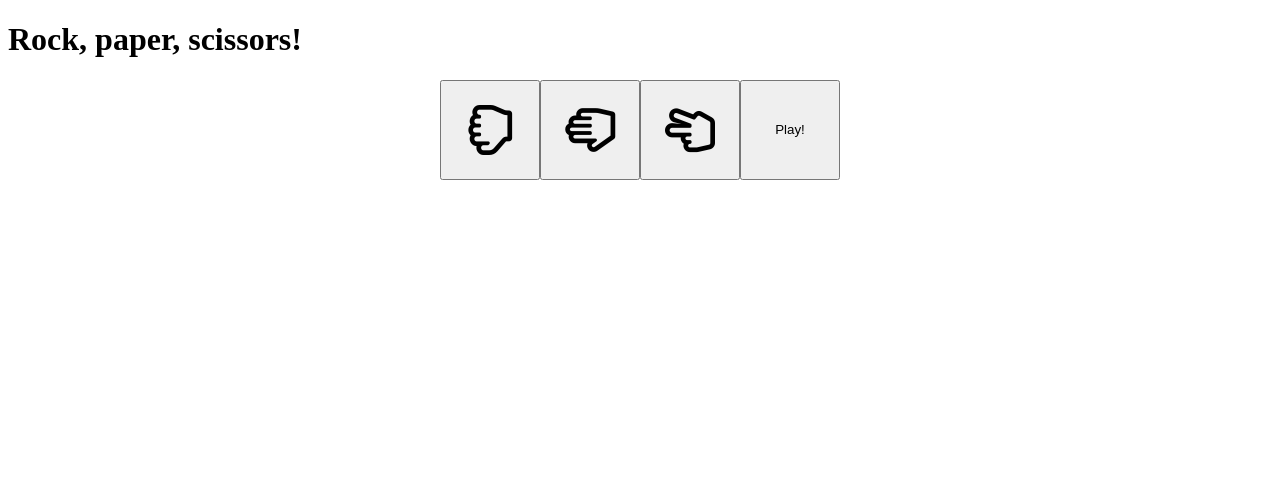
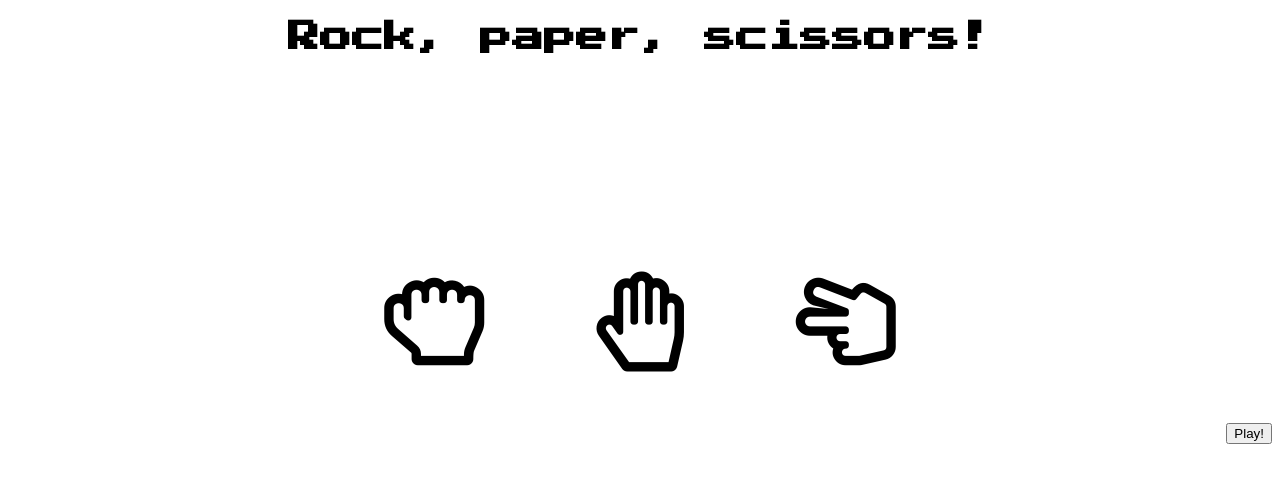
Before and after one commit to Steeeeeph/rock-paper-scissors, a plain HTML site: page index.html in a window 1280 px wide. Drawn offline with Linux system fonts and the light colour scheme.

Commit message:
Styling on the choice buttons

```diff
--- a/index.html
+++ b/index.html
@@ -3,36 +3,32 @@
 <head>
     <meta charset="UTF-8">
     <meta name="viewport" content="width=device-width, initial-scale=1.0">
+    <!-- fonts -->
+    <link rel="preconnect" href="https://fonts.gstatic.com">
+    <link href="https://fonts.googleapis.com/css2?family=Press+Start+2P&display=swap" rel="stylesheet">
     <title>Rock, paper, scissors!</title>
     <link rel="stylesheet" href="style.css">
+        <!-- Icons -->
+
     <link rel="stylesheet" href="https://use.fontawesome.com/releases/v5.1.1/css/all.css" integrity="sha384-O8whS3fhG2OnA5Kas0Y9l3cfpmYjapjI0E4theH4iuMD+pLhbf6JI0jIMfYcK3yZ" crossorigin="anonymous">
 
 </head>
 <body>
-    <h1>Rock, paper, scissors!</h1>
-    <form class="container">
+
+    <div class="header">
+        <h1>Rock, paper, scissors!</h1>
+    </div>
+    <div class="btns">
         <button type="button" class="btn" id="rock" value="true" onclick="rockButton()"><i class="far fa-hand-rock"></i></button>
         <button type="button" class="btn" id="paper" value="true" onclick="paperButton()"><i class="far fa-hand-paper"></i></button>
         <button type="button" class="btn" id="scissors" value="true" onclick="scissorsButton()"><i class="far fa-hand-scissors"></i></button>
-        <input type="submit" id="run" value="Play!">
-    </form>
+    </div>
+    <input type="submit" id="run" value="Play!">
+
     <p id="outcome"></p>
+    <div class="outcome">
 
-<!-- <script>
-    function rockButton() {
-        console.log('rock');
-        return 'rock';
-    }
-    function paperButton() {
-        console.log('paper');
-        return 'paper';
-    }
-    function scissorsButton() {
-        console.log('scissors');
-        return 'scissors';
-    }
-
-</script> -->
+    </div>
 <script src="script.js"></script>
     </body>
 </html>
--- a/script.js
+++ b/script.js
@@ -4,7 +4,7 @@
 let myWeapon;
 function rockButton() {
     console.log('rock');
-    let myWeapon = 'rock';
+    myWeapon = 'rock';
 }
 function paperButton() {
     console.log('paper');
@@ -15,7 +15,7 @@ function scissorsButton() {
     myWeapon = 'scissors';
 }
 
-document.getElementById("run").addEventListener('click', function (event) {
+document.getElementById("run").addEventListener('click', function takeAchance (event) {
     event.preventDefault();
 // random weapon
     const weapon = ['rock', 'paper', 'scissors'];
@@ -25,36 +25,51 @@ document.getElementById("run").addEventListener('click', function (event) {
     if (randomWeapon === myWeapon) {
         console.log('Draw');
         document.getElementById("outcome").innerHTML = 'Draw';
+        document.body.style.backgroundColor = "yellow";
     }
     else if (randomWeapon === 'rock' && myWeapon === 'paper') {
         console.log('Win');
         document.getElementById("outcome").innerHTML = 'Win';
+        document.body.style.backgroundColor = "green";
     }
     else if (randomWeapon === 'paper' && myWeapon === 'rock') {
         console.log('Lose');
         document.getElementById("outcome").innerHTML = 'Lose';
-
+        document.body.style.backgroundColor = "red";
     }
     else if (randomWeapon === 'scissors' && myWeapon === 'paper') {
         console.log('Lose');
         document.getElementById("outcome").innerHTML = 'Lose';
-
+        document.body.style.backgroundColor = "red";
     }
     else if (randomWeapon === 'paper' && myWeapon === 'scissors') {
         console.log('Win');
         document.getElementById("outcome").innerHTML = 'Win';
-
+        document.body.style.backgroundColor = "green";
     }
     else if (randomWeapon === 'rock' && myWeapon === 'scissors') {
         console.log('Lose');
         document.getElementById("outcome").innerHTML = 'Lose';
-
+        document.body.style.backgroundColor = "red";
     }
     else if (randomWeapon === 'scissors' && myWeapon === 'rock') {
         console.log('Win');
         document.getElementById("outcome").innerHTML = 'Win';
-
+        document.body.style.backgroundColor = "green";
     }
+// after a game: trying again
+/*
+function removeEvent () {
+    document.getElementById("run").removeEventListener('click', takeAchance(event));
+}
+    let result= confirm('Wanna try again?');
+    if(result) {
+       location.reload(console.clear());
+    }
+    else if (!result) {
+        document.getElementById("outcome").innerHTML = 'Maybe Another time then!';
+        removeEvent();
+    }*/
 });
 
 
--- a/style.css
+++ b/style.css
@@ -1,23 +1,37 @@
-.container {
+h1 {
+    font-family: 'Press Start 2P', cursive;
+    text-align: center;
+}
+.header{
+    height: 200px;
+}
+.btns {
     display: flex;
     flex-direction: row;
     justify-content: center;
     flex-wrap: nowrap;
 }
-button, input {
-    height: 100px;
-    width: 100px;
+.btn {
+    height: auto;
+    width: auto;
+    background: none;
+    border: none;
+    margin: 50px;
+    /* outline: none; */
 }
-button:focus {
+.btn:hover {
+    transform: scale(1.2);
+    transition: 100ms;
+}
+/* button:focus {
     background: grey;
-}
+} */
 i {
-    font-size: 50px;
+    font-size: 100px;
+    color: black;
 
 }
-#rock, #paper {
-    transform: rotate(-90deg);
-}
+
 input {
    float: right;
 }
```
